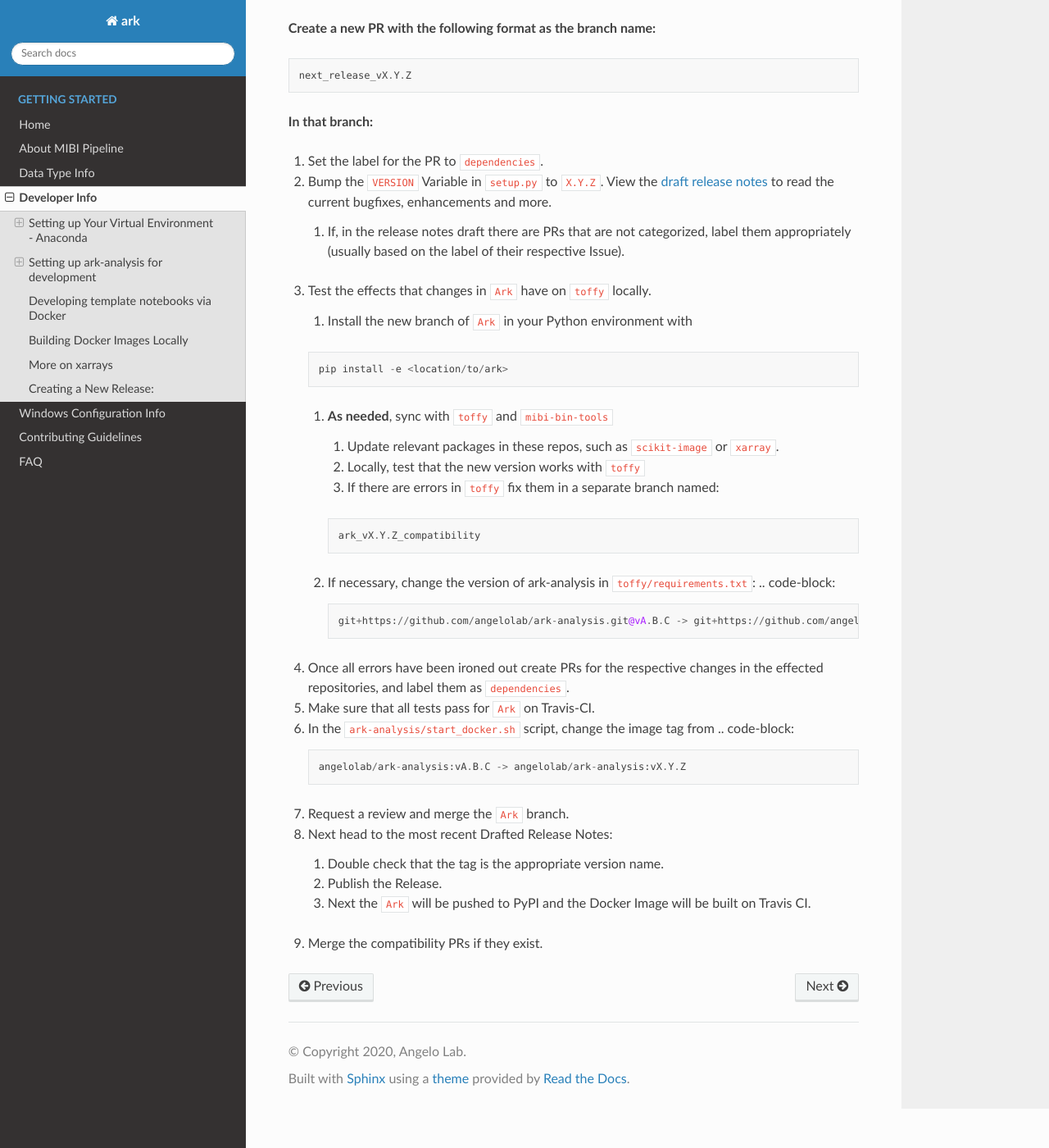
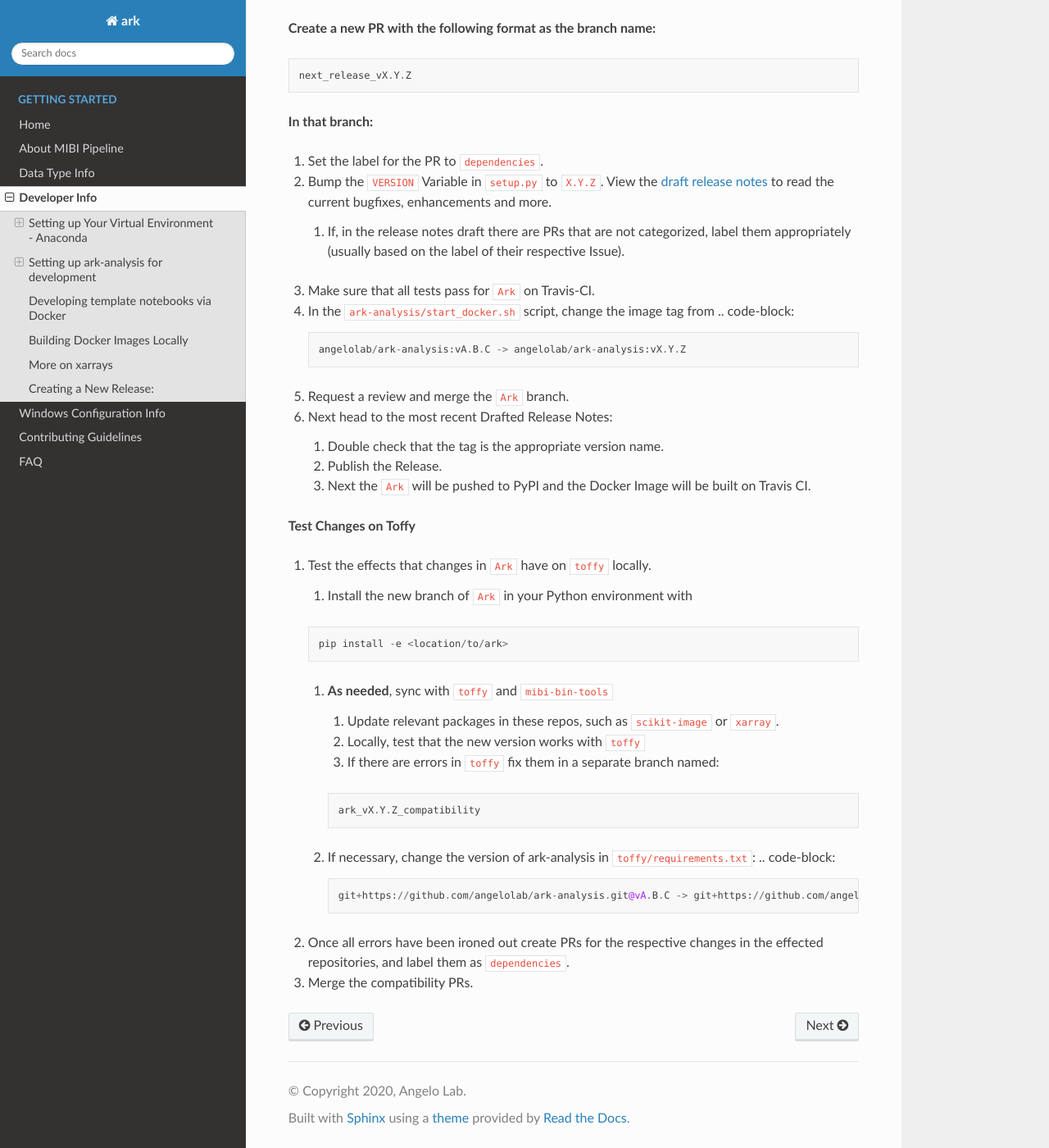
Before and after one commit to angelolab/ark-analysis, a Sphinx documentation site: the page built from docs/_rtd/development.md, in a window 1280 px wide and 1400 px high, scrolled down 4976 px. Shown: the whole window at 82% size. Built offline with Sphinx 7.4.7 and the Read the Docs theme 2.0.0, drawn with Linux system fonts in a browser that asks for light colours; pages that are not in the unit, such as notebooks, are missing from menus; part of the change alters nothing that is shown.

````diff
--- a/docs/_rtd/development.md
+++ b/docs/_rtd/development.md
@@ -180,7 +180,19 @@ next_release_vX.Y.Z
 1. Set the label for the PR to `dependencies`.
 1. Bump the `VERSION` Variable in `setup.py` to `X.Y.Z`. View the [draft release notes](https://github.com/angelolab/ark-analysis/releases) to read the current bugfixes, enhancements and more.
    1. If, in the release notes draft there are PRs that are not categorized, label them appropriately (usually based on the label of their respective Issue).
-2. Test the effects that changes in `Ark` have on `toffy` locally.
+2. Make sure that all tests pass for `Ark` on Travis-CI.
+3. In the `ark-analysis/start_docker.sh` script, change the image tag from
+    ```
+    angelolab/ark-analysis:vA.B.C -> angelolab/ark-analysis:vX.Y.Z
+    ```
+4. Request a review and merge the `Ark` branch.
+5. Next head to the most recent Drafted Release Notes:
+   1. Double check that the tag is the appropriate version name.
+   2. Publish the Release.
+   3. Next the `Ark` will be pushed to PyPI and the Docker Image will be built on Travis CI.
+
+**Test Changes on Toffy**
+1. Test the effects that changes in `Ark` have on `toffy` locally.
    1. Install the new branch of `Ark` in your Python environment with
     ```
     pip install -e <location/to/ark>
@@ -196,15 +208,5 @@ next_release_vX.Y.Z
         ```
         git+https://github.com/angelolab/ark-analysis.git@vA.B.C -> git+https://github.com/angelolab/ark-analysis.git@vX.Y.Z
         ```
-3. Once all errors have been ironed out create PRs for the respective changes in the effected repositories, and label them as `dependencies`.
-4. Make sure that all tests pass for `Ark` on Travis-CI.
-5. In the `ark-analysis/start_docker.sh` script, change the image tag from
-    ```
-    angelolab/ark-analysis:vA.B.C -> angelolab/ark-analysis:vX.Y.Z
-    ```
-6. Request a review and merge the `Ark` branch.
-7. Next head to the most recent Drafted Release Notes:
-   1. Double check that the tag is the appropriate version name.
-   2. Publish the Release.
-   3. Next the `Ark` will be pushed to PyPI and the Docker Image will be built on Travis CI.
-8. Merge the compatibility PRs if they exist.
+2. Once all errors have been ironed out create PRs for the respective changes in the effected repositories, and label them as `dependencies`.
+3. Merge the compatibility PRs.
````
